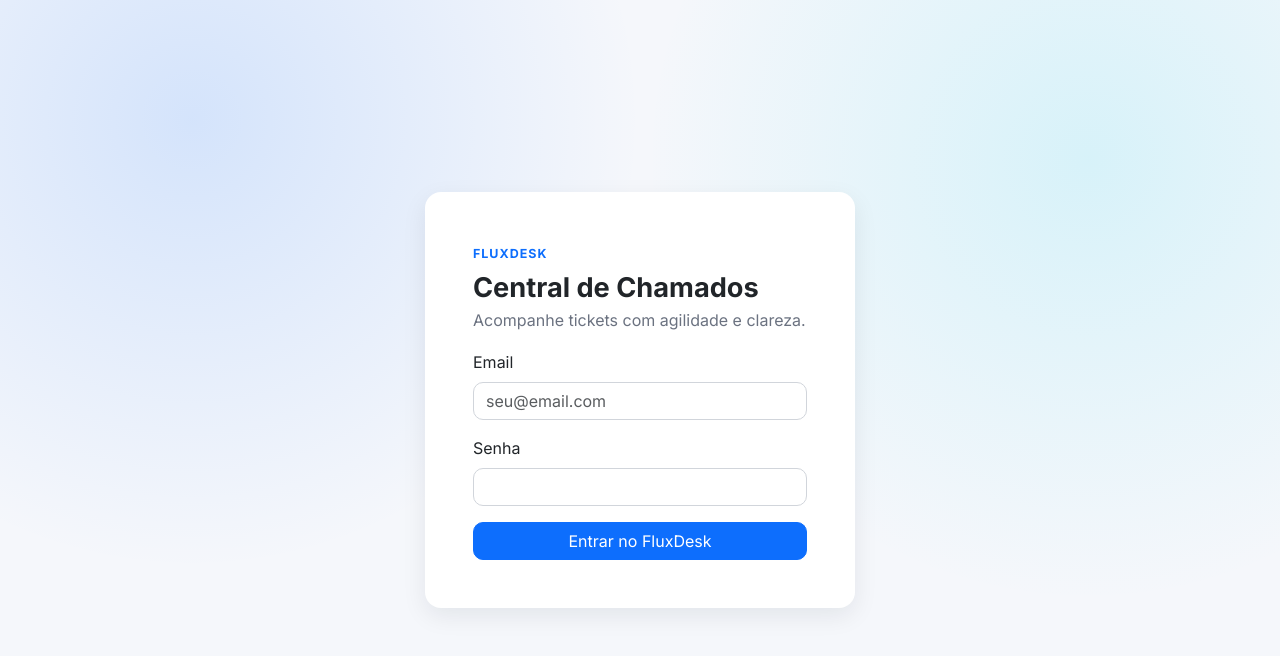
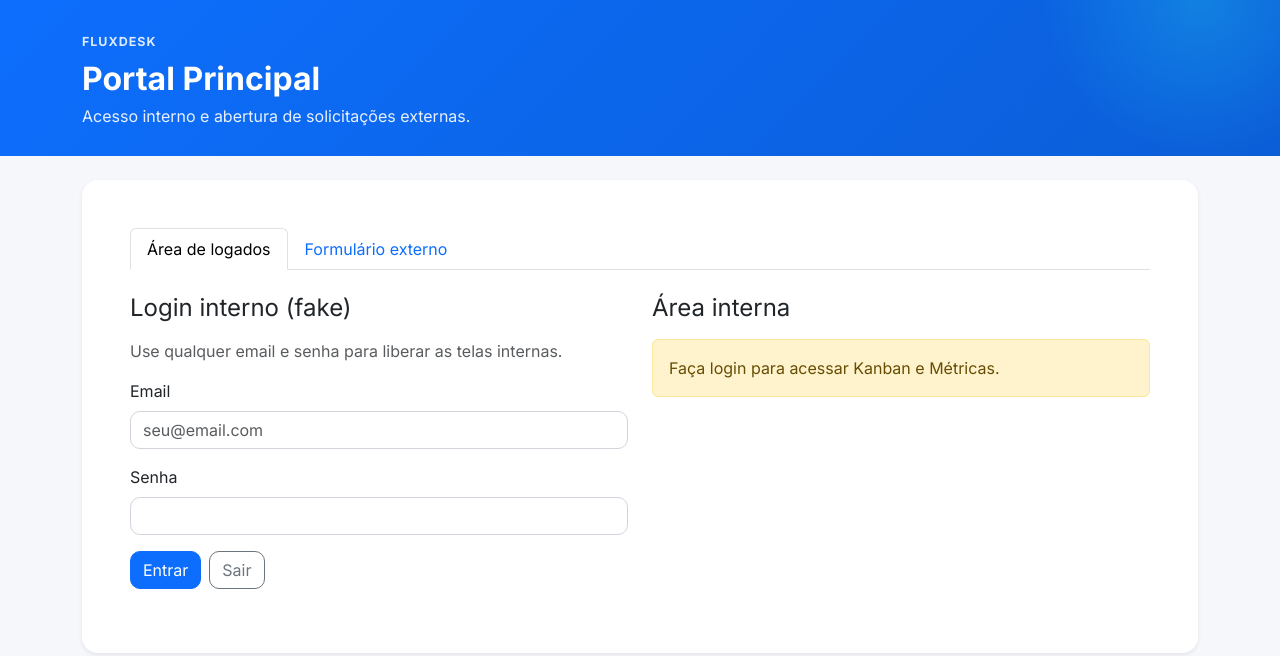
Before and after one commit to Phelipe-Pereira/projetoKanbam, a website: page index.html in a window 1280 px wide. Drawn offline with nearby package versions, Linux system fonts and the light colour scheme.

Commit message:
criando login

```diff
--- a/assets/js/app.js
+++ b/assets/js/app.js
@@ -1,9 +1,47 @@
 const loginForm = document.getElementById("loginForm");
+const logoutBtn = document.getElementById("logoutBtn");
+const loginMessage = document.getElementById("loginMessage");
+const internalAccessLocked = document.getElementById("internalAccessLocked");
+const internalAccessLinks = document.getElementById("internalAccessLinks");
+
+const AUTH_KEY = "isLoggedIn";
+
+function updateInternalAccessState() {
+  const isLoggedIn = sessionStorage.getItem(AUTH_KEY) === "true";
+
+  if (isLoggedIn) {
+    internalAccessLocked.classList.add("d-none");
+    internalAccessLinks.classList.remove("d-none");
+    if (loginMessage) {
+      loginMessage.innerHTML = `
+        <div class="alert alert-success" role="alert">
+          Login fake realizado com sucesso.
+        </div>
+      `;
+    }
+    return;
+  }
+
+  internalAccessLocked.classList.remove("d-none");
+  internalAccessLinks.classList.add("d-none");
+  if (loginMessage) {
+    loginMessage.innerHTML = "";
+  }
+}
 
 if (loginForm) {
   loginForm.addEventListener("submit", function (event) {
     event.preventDefault();
-    // Simulação de login - redireciona para dashboard
-    window.location.href = "./pages/dashboard.html";
+    sessionStorage.setItem(AUTH_KEY, "true");
+    updateInternalAccessState();
   });
 }
+
+if (logoutBtn) {
+  logoutBtn.addEventListener("click", () => {
+    sessionStorage.removeItem(AUTH_KEY);
+    updateInternalAccessState();
+  });
+}
+
+updateInternalAccessState();
--- a/assets/js/dashboard.js
+++ b/assets/js/dashboard.js
@@ -4,6 +4,10 @@ const columns = {
   "Em revisão": document.getElementById("em-revisao"),
   Concluído: document.getElementById("concluido"),
 };
+
+if (sessionStorage.getItem("isLoggedIn") !== "true") {
+  window.location.href = "../index.html";
+}
 
 let allRequests = [];
 
--- a/assets/js/detail.js
+++ b/assets/js/detail.js
@@ -1,4 +1,8 @@
 const detailContent = document.getElementById("detailContent");
+
+if (sessionStorage.getItem("isLoggedIn") !== "true") {
+  window.location.href = "../index.html";
+}
 
 async function loadDetail() {
   const urlParams = new URLSearchParams(window.location.search);
--- a/assets/js/metrics.js
+++ b/assets/js/metrics.js
@@ -1,4 +1,8 @@
 let allRequests = [];
+
+if (sessionStorage.getItem("isLoggedIn") !== "true") {
+  window.location.href = "../index.html";
+}
 
 async function loadRequests() {
   try {
--- a/index.html
+++ b/index.html
@@ -3,7 +3,7 @@
   <head>
     <meta charset="UTF-8" />
     <meta name="viewport" content="width=device-width, initial-scale=1.0" />
-    <title>FluxDesk | Login</title>
+    <title>FluxDesk | Portal Principal</title>
     <link rel="preconnect" href="https://cdn.jsdelivr.net" />
     <link rel="preconnect" href="https://fonts.gstatic.com" crossorigin />
     <link href="https://fonts.googleapis.com/css2?family=Inter:wght@400;600;700&display=swap" rel="stylesheet">
@@ -14,13 +14,36 @@
     <link rel="stylesheet" href="./assets/css/style.css" />
   </head>
   <body>
-    <main class="auth-shell">
-      <div class="auth-card">
-        <div class="card border-0">
+    <header class="topbar">
+      <div class="container">
+        <span class="brand-mark">FluxDesk</span>
+        <h1 class="page-title">Portal Principal</h1>
+        <p class="page-subtitle">Acesso interno e abertura de solicitações externas.</p>
+      </div>
+    </header>
+
+    <main class="container my-4">
+      <div class="card border-0 shadow-sm">
         <div class="card-body p-4 p-md-5">
-            <span class="brand-mark text-primary">FluxDesk</span>
-            <h1 class="auth-title">Central de Chamados</h1>
-            <p class="auth-subtitle">Acompanhe tickets com agilidade e clareza.</p>
+          <ul class="nav nav-tabs mb-4" id="portalTabs" role="tablist">
+            <li class="nav-item" role="presentation">
+              <button class="nav-link active" id="logados-tab" data-bs-toggle="tab" data-bs-target="#logados-pane" type="button" role="tab" aria-controls="logados-pane" aria-selected="true">
+                Área de logados
+              </button>
+            </li>
+            <li class="nav-item" role="presentation">
+              <button class="nav-link" id="externo-tab" data-bs-toggle="tab" data-bs-target="#externo-pane" type="button" role="tab" aria-controls="externo-pane" aria-selected="false">
+                Formulário externo
+              </button>
+            </li>
+          </ul>
+
+          <div class="tab-content" id="portalTabContent">
+            <section class="tab-pane fade show active" id="logados-pane" role="tabpanel" aria-labelledby="logados-tab">
+              <div class="row g-4">
+                <div class="col-lg-6">
+                  <h2 class="h4 mb-3">Login interno (fake)</h2>
+                  <p class="text-muted">Use qualquer email e senha para liberar as telas internas.</p>
                   <form id="loginForm">
                     <div class="mb-3">
                       <label for="email" class="form-label">Email</label>
@@ -30,13 +53,42 @@
                       <label for="password" class="form-label">Senha</label>
                       <input type="password" class="form-control" id="password" required>
                     </div>
-              <button type="submit" class="btn btn-primary w-100">Entrar no FluxDesk</button>
+                    <div class="d-flex gap-2">
+                      <button type="submit" class="btn btn-primary">Entrar</button>
+                      <button type="button" id="logoutBtn" class="btn btn-outline-secondary">Sair</button>
+                    </div>
                   </form>
+                  <div id="loginMessage" class="mt-3"></div>
+                </div>
+
+                <div class="col-lg-6">
+                  <h2 class="h4 mb-3">Área interna</h2>
+                  <div id="internalAccessLocked" class="alert alert-warning mb-0">
+                    Faça login para acessar Kanban e Métricas.
+                  </div>
+                  <div id="internalAccessLinks" class="d-none">
+                    <p class="text-muted mb-3">Acesso liberado.</p>
+                    <div class="d-flex gap-2 flex-wrap">
+                      <a href="./pages/dashboard.html" class="btn btn-primary">Abrir Kanban</a>
+                      <a href="./pages/metrics.html" class="btn btn-outline-primary">Abrir Métricas</a>
+                    </div>
+                  </div>
+                </div>
+              </div>
+            </section>
+
+            <section class="tab-pane fade" id="externo-pane" role="tabpanel" aria-labelledby="externo-tab">
+              <h2 class="h4 mb-3">Solicitações externas</h2>
+              <p class="text-muted">Use este formulário para abrir e acompanhar solicitações sem acessar a área interna.</p>
+              <a href="./pages/create.html" class="btn btn-primary">Abrir formulário externo</a>
+            </section>
           </div>
         </div>
       </div>
     </main>
 
+    <script src="https://cdn.jsdelivr.net/npm/bootstrap@5.3.3/dist/js/bootstrap.bundle.min.js"></script>
+
     <script src="./assets/js/app.js"></script>
   </body>
 </html>
```
Lines whose indentation alone changed are shown as unchanged.
